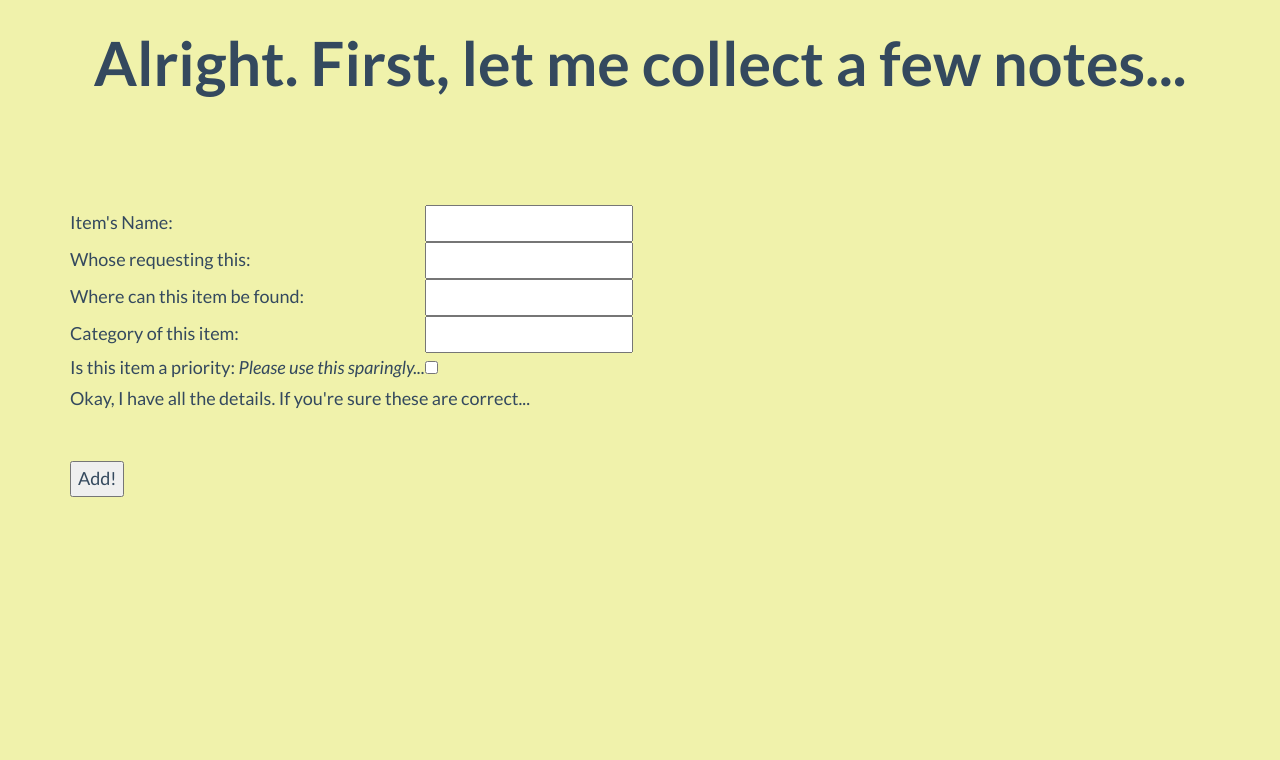
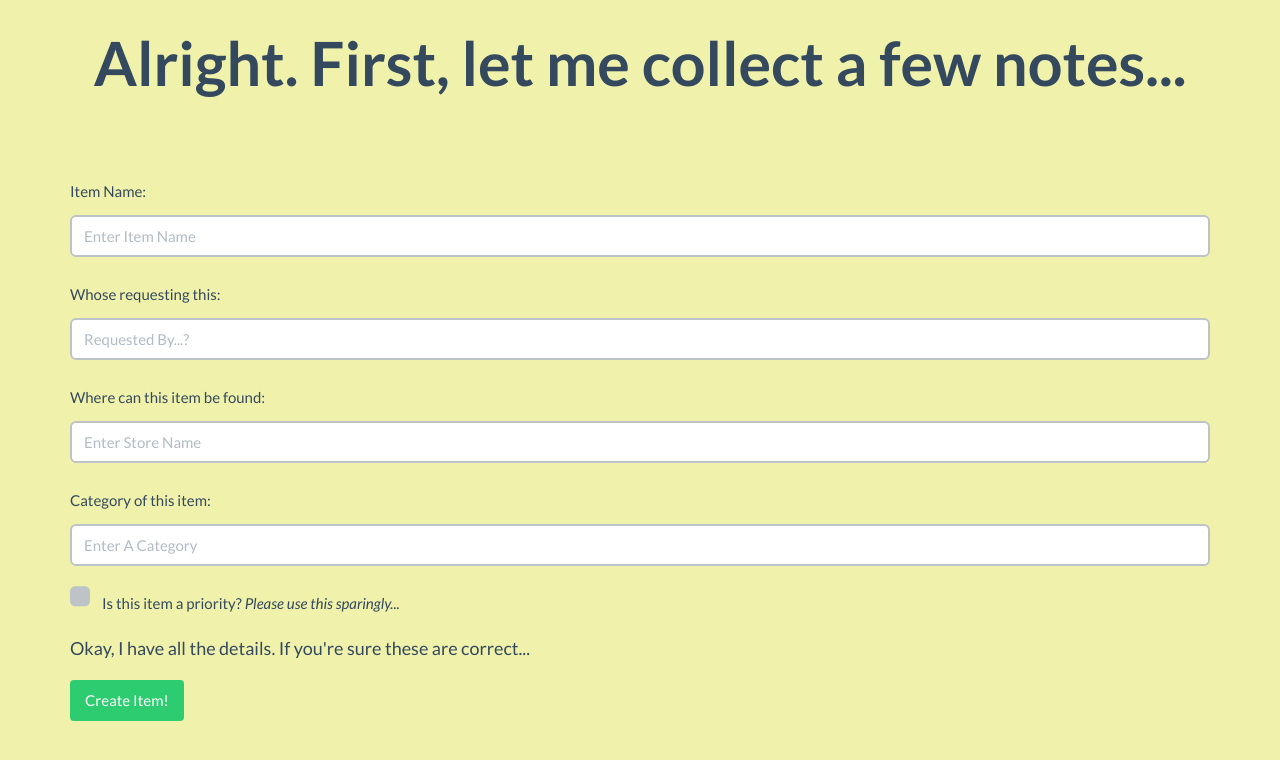
Before and after one commit to russjr08/ShoppingList, a Django app: page /new/ in a window 1280 px wide. Shown: the top 760 px of the page. Run offline with Django 3.2, Linux system fonts and the light colour scheme; some libraries are stand-ins or nearby versions.

Commit message:
Forget tables, we're full Flat-UI baby!

```diff
--- a/templates/app/new.html
+++ b/templates/app/new.html
@@ -26,34 +26,32 @@
         <br/>
         <br/>
 
-        <form action="{% url 'add' %}" method="post">
+        <form action="{% url 'add' %}" method="post" role="form">
             {% csrf_token %}
-            <table>
-                <tr>
-                    <td>Item's Name:</td>
-                    <td><input type="text" name="name"/></td>
-                </tr>
-                <br/>
-                <tr>
-                    <td>Whose requesting this:</td>
-                    <td><input type="text" name="author"/></td>
-                </tr>
-                <tr>
-                    <td>Where can this item be found:</td>
-                    <td><input type="text" name="store"/></td>
-                </tr>
-                <tr>
-                    <td>Category of this item:</td>
-                    <td><input type="text" name="category" /></td>
-                </tr>
-                <tr>
-                    <td>Is this item a priority: <i>Please use this sparingly...</i></td>
-                    <td><input type="checkbox" name="priority"/></td>
-                </tr>
-            </table>
-            <p>Okay, I have all the details. If you're sure these are correct...</p> <br/>
+            <div class="form-group">
+                <label for="name">Item Name:</label>
+                <input type="text" class="form-control" name="name" placeholder="Enter Item Name" />
+            </div>
+            <div class="form-group">
+                <label for="name">Whose requesting this:</label>
+                <input type="text" class="form-control" name="author" placeholder="Requested By...?" />
+            </div>
+            <div class="form-group">
+                <label for="name">Where can this item be found:</label>
+                <input type="text" class="form-control" name="store" placeholder="Enter Store Name" />
+            </div>
+            <div class="form-group">
+                <label for="name">Category of this item:</label>
+                <input type="text" class="form-control" name="category" placeholder="Enter A Category" />
+            </div>
+            <div class="checkbox">
+                <label>
+                    <input type="checkbox" name="priority" data-toggle="checkbox"> Is this item a priority? <i>Please use this sparingly...</i>
+                </label>
+            </div>
+            <p>Okay, I have all the details. If you're sure these are correct...</p>
 
-            <input type="submit" value="Add!" />
+            <button type="submit" class="btn btn-success">Create Item!</button>
 
         </form>
 
```
